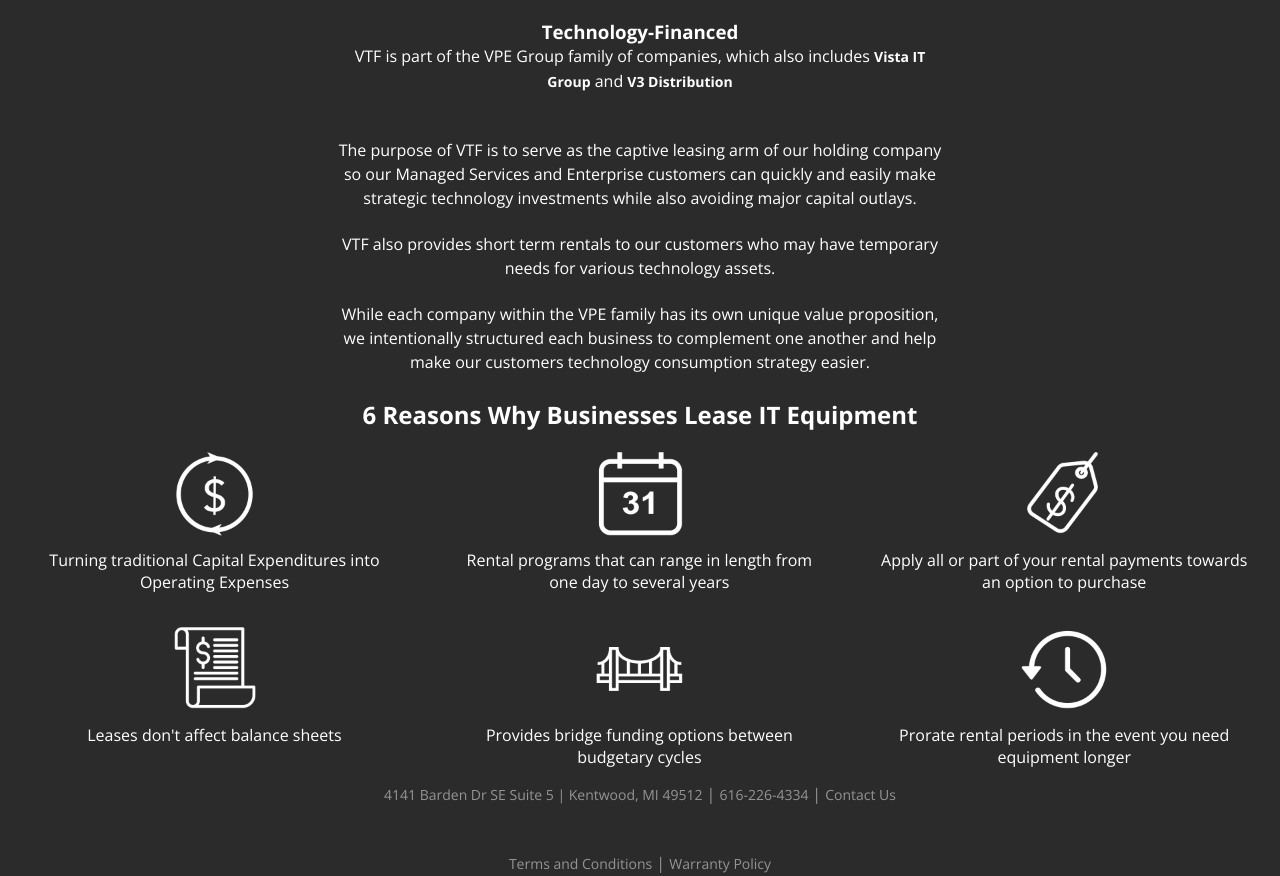
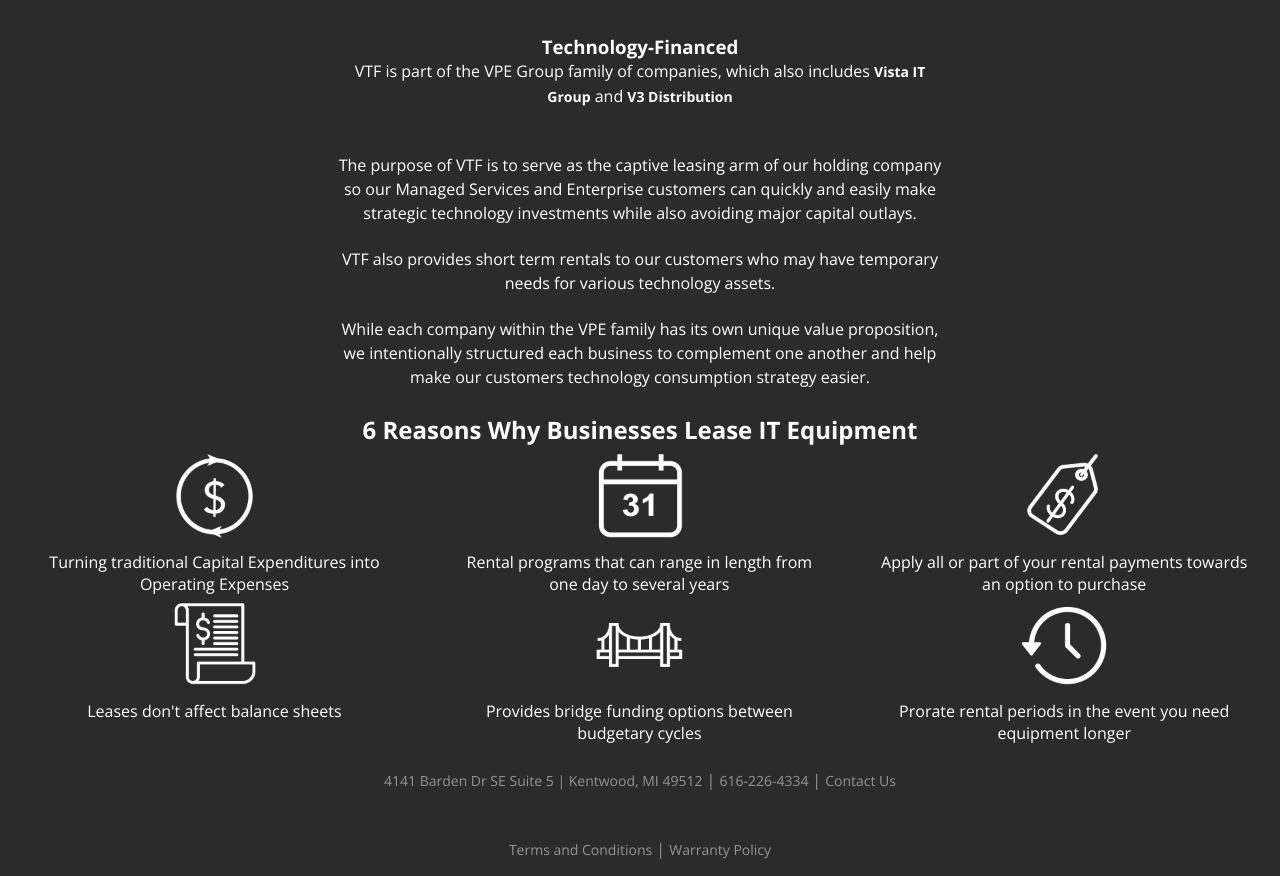
Before and after one commit to vpe-admin/vista-tech-finance, a plain HTML site: page index.html in a window 1280 px wide. Shown: the part 75-951 px from the top of the page. Drawn offline with nearby package versions, Linux system fonts and the light colour scheme.

```diff
--- a/index.html
+++ b/index.html
@@ -28,7 +28,7 @@
             <p class="main_content" >While each company within the VPE family has its own unique value proposition, we intentionally structured each business to complement one another and help make our customers technology consumption strategy easier.</p>
             <br />
           </div>
-          <table width="100%" border="0" cellpadding="5" color="#FAF8F8">
+          <table width="100%" border="0" color="#FAF8F8">
             <tbody>
               <tr>
                 <td style="padding-top: 0px !important;">
@@ -57,12 +57,13 @@
             </div>
             <div class= "col span_1_of_3-2-1">
               <img src="./linked-images/Prorated_Rental_.png" alt="Pro-rated Rentals" style="width:100%; max-width: 100px;"/>
-              <p>Prorate  rental periods in the event you need equipment longer</p>
+              <p>Prorate rental periods in the event you need equipment longer</p>
             </div>
             </td>
               </tr>
             </tbody>
           </table>
+          <br>
             <div class="Card">
           <p class="bottom_links" >
             <a href="https://goo.gl/maps/XuFP5K9GnVLB2iM57" target="_blank" >4141 Barden Dr SE Suite 5 | Kentwood, MI 49512</a>
--- a/styles.css
+++ b/styles.css
@@ -80,7 +80,7 @@ a{
 .col {
   display: block;
   float: left;
-  margin: 1% 4% 1% 0%;
+  margin: 0%;
   align-content: center;
 }
 .span_1_of_3-2-1 {
@@ -95,6 +95,7 @@ a{
     width: 100%;
     height: 100%;
     min-width: unset;
+
   }
   .main_content{
     font-size:12px;
```
Also changed, not shown: cisco/index.html (added).
